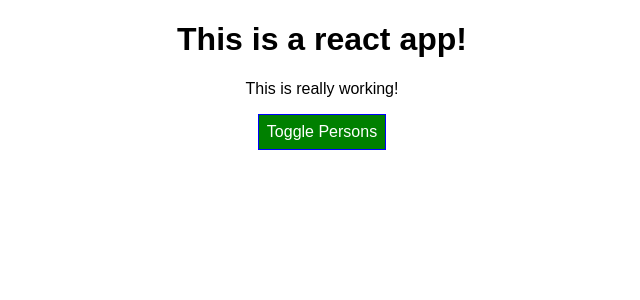
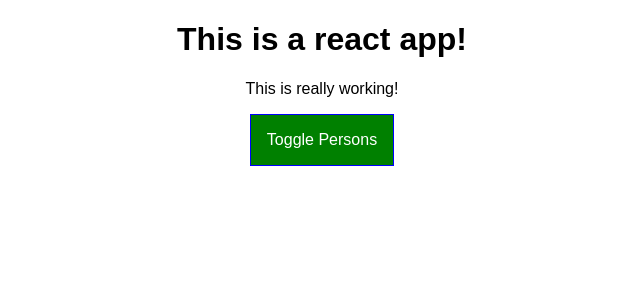
Before and after one commit to martinezabraham194/ReactTutorials, a React app: page / in a window 1280 px wide. Shown: the top 300 px of the page, without its empty margins (318-958 px from the left). Built offline with nearby package versions, Linux system fonts and the light colour scheme.

Commit message:
changed file structure and abstracted code in App.js

```diff
--- a/src/App.css
+++ /dev/null
@@ -1,28 +0,0 @@
-.App {
-  text-align: center;
-}
-
-.App-logo {
-  animation: App-logo-spin infinite 20s linear;
-  height: 80px;
-}
-
-.App-header {
-  background-color: #222;
-  height: 150px;
-  padding: 20px;
-  color: white;
-}
-
-.App-title {
-  font-size: 1.5em;
-}
-
-.App-intro {
-  font-size: large;
-}
-
-@keyframes App-logo-spin {
-  from { transform: rotate(0deg); }
-  to { transform: rotate(360deg); }
-}
--- a/src/Person/Person.css
+++ b/src/components/Persons/Person/Person.css
@@ -6,3 +6,9 @@
     padding: 16px;
     text-align: center;
 }
+
+@media (min-width: 500px) {
+    .Person {
+        width: 450px;
+    }
+}
--- /dev/null
+++ b/src/components/Persons/Persons.js
@@ -0,0 +1,14 @@
+import React from 'react';
+
+import Person from './Person/Person';
+
+const persons = (props) => props.persons.map((person, index) => {
+        return <Person
+                click={() => props.clicked(index)}
+                name={person.name}
+                age={person.age}
+                key={person.id}
+                changed={(event) => props.changed(event, person.id)}/>
+        })
+
+        export default persons;
--- /dev/null
+++ b/src/containers/App.css
@@ -0,0 +1,34 @@
+.App {
+  text-align: center;
+}
+
+.red {
+  color: red;
+}
+
+.bold {
+  font-weight: bold;
+}
+
+.App button {
+  border: 1px solid blue;
+  padding: 16px;
+  background-color: green;
+  font: inherit;
+  color: white;
+  cursor: pointer;
+}
+
+.App button:hover {
+  background-color: lightgreen;
+  color: black;
+}
+
+.App button.Red {
+  background-color: red;
+}
+
+.App button.Red:hover {
+  background-color: salmon;
+  color: black;
+}
--- a/src/App.js
+++ b/src/containers/App.js
@@ -1,8 +1,8 @@
 import React, { Component } from 'react';
-import logo from './logo.svg';
 
 import classes from './App.css';
-import Person from './Person/Person';
+import Person from '../components/Persons/Person/Person';
+import Persons from '../components/Persons/Persons';
 
 class App extends Component {
 
@@ -43,32 +43,20 @@
 
   render() {
 
-    const style = {
-        backgroundColor: 'green',
-        color: 'white',
-        font: 'inherit',
-        border: '1px solid blue',
-        padding: '8px',
-        cursor: 'pointer',
-    };
-
     let persons = null;
+    let btnClass = '';
 
     if(this.state.showPersons) {
       persons = (
         <div>
-          {this.state.persons.map((person, index) => {
-            return <Person
-                    click={() => this.deletePersonHandler(index)}
-                    name={person.name}
-                    age={person.age}
-                    key={person.id}
-                    changed={(event) => this.nameChangeHandler(event, person.id)}/>
-            })}
-          </div>
+          <Persons
+          persons={this.state.persons}
+          clicked={this.deletePersonHandler}
+          changed={this.nameChangeHandler}/>
+        </div>
       );
 
-      style.backgroundColor = 'red';
+      btnClass = classes.Red;
     }
 
     const assignedClasses = []
@@ -86,7 +74,7 @@
           <h1>This is a react app!</h1>
           <p className={assignedClasses.join(' ')} >This is really working!</p>
           <button
-            style={style}
+          className={btnClass}
             onClick={this.togglePersonsHandler}>Toggle Persons</button>
           {persons}
         </div>
--- a/src/index.js
+++ b/src/index.js
@@ -1,7 +1,7 @@
 import React from 'react';
 import ReactDOM from 'react-dom';
 import './index.css';
-import App from './App';
+import App from './containers/App';
 import registerServiceWorker from './registerServiceWorker';
 
 ReactDOM.render(<App />, document.getElementById('root'));
```
Also changed, not shown: src/Cockpit/Cockpit.js (added), src/components/Persons/Person/Person.js (renamed from src/Person/Person.js), 1 other file (tests, documents, lock files or other folders).
